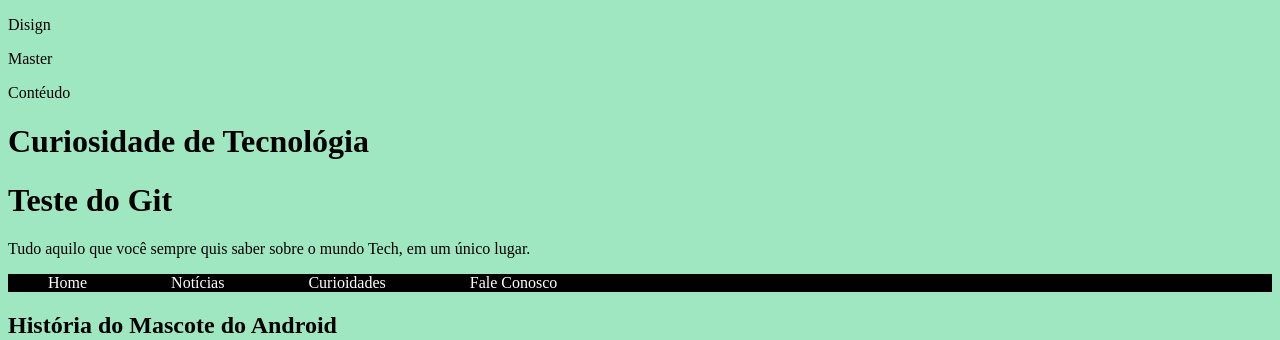
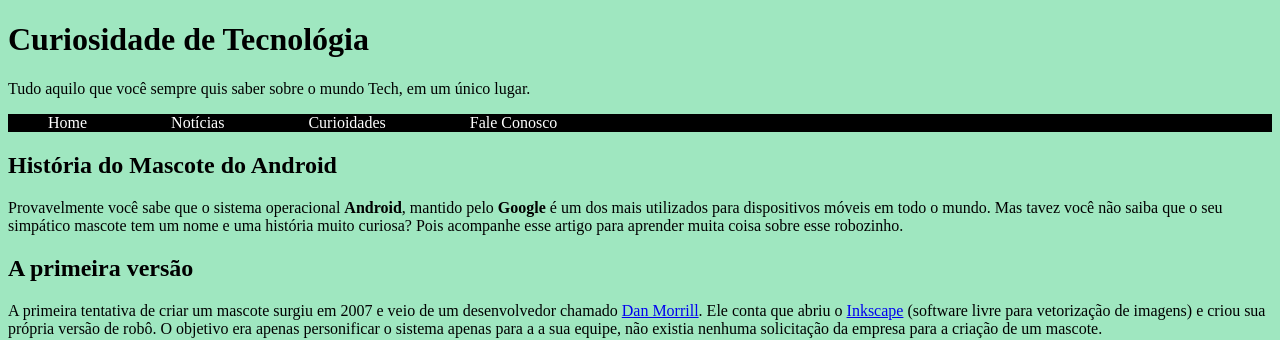
Before and after one commit to jeanpaixao3/desafio10, a plain HTML site: page android.html in a window 1280 px wide. Shown: the top 340 px of the page. Drawn offline with Linux system fonts and the light colour scheme.

Commit message:
Removido paragrafo teste

```diff
--- a/android.html
+++ b/android.html
@@ -10,11 +10,8 @@
 </head>
 <body>
     <header>
-        <P>Disign</P>
-        <p>Master</p>
-        <p>Contéudo</p>
+
         <h1>Curiosidade de Tecnológia</h1>
-        <h1>Teste do Git</h1>
         <p>Tudo aquilo que você sempre quis saber sobre o mundo Tech, em um único lugar.</p>
     </header>
     <nav>
```
